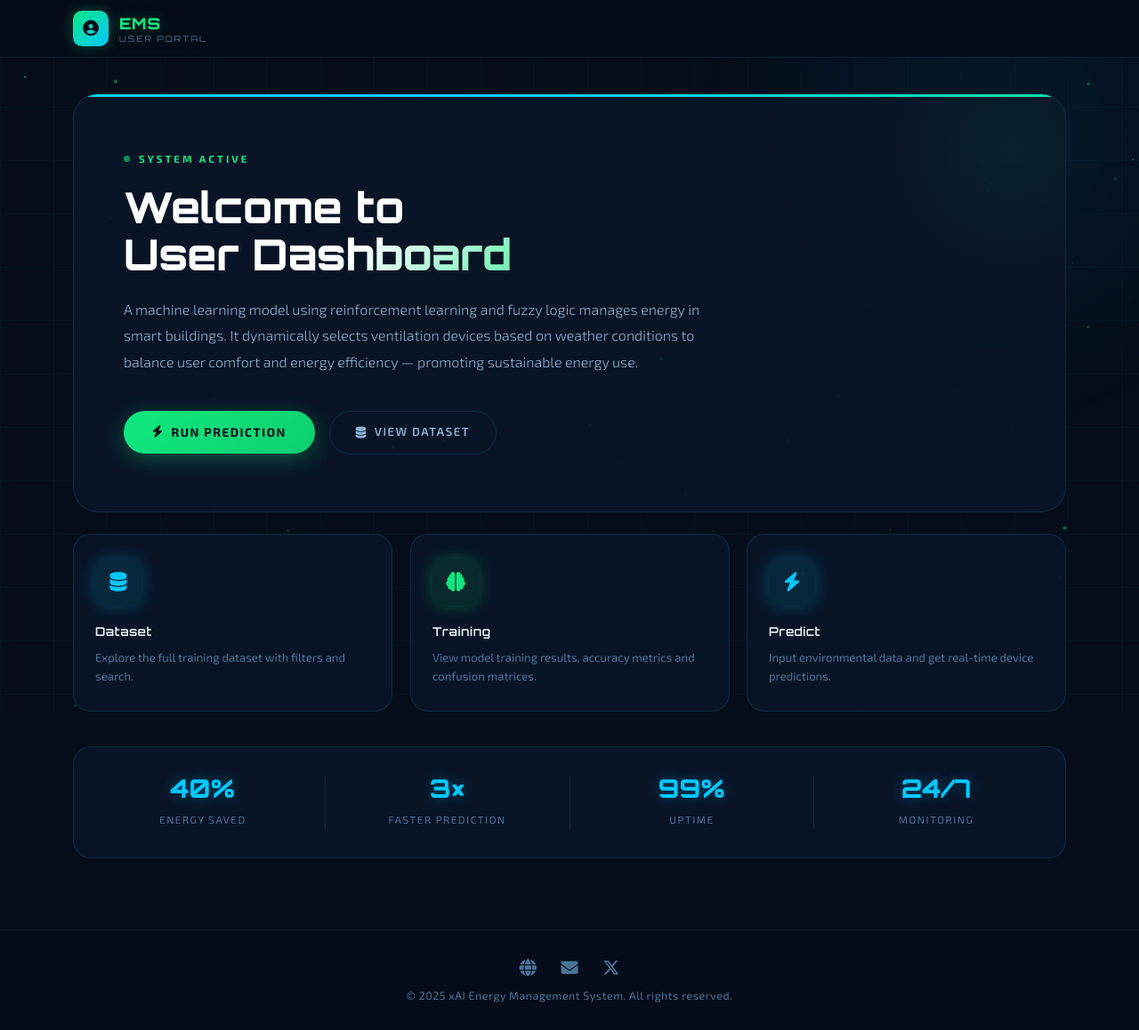
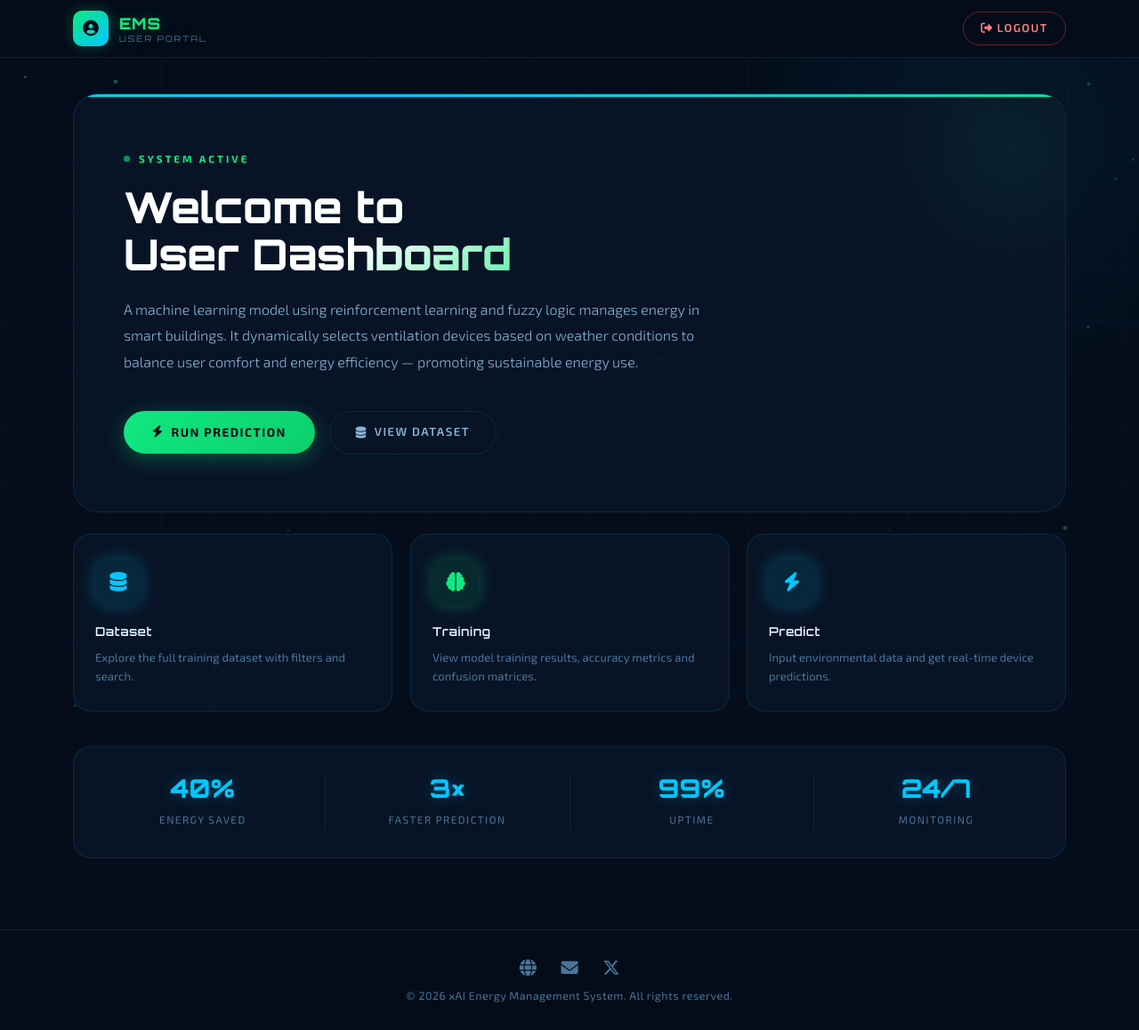
Before and after one commit to sivashankarlingam/energy_management, a Django app: page /UserHome/ in a window 1280 px wide. Shown: the whole page at 89% size. Run offline with Django 5.2, Linux system fonts and the light colour scheme; some libraries are stand-ins or nearby versions.

Commit message:
Add logout button visibility and update footer year to 2026

```diff
--- a/assets/templates/base.html
+++ b/assets/templates/base.html
@@ -760,7 +760,7 @@
                 <a href="mailto:support@x.ai" aria-label="Email"><i class="fas fa-envelope"></i></a>
                 <a href="https://twitter.com/xAI" target="_blank" aria-label="Twitter"><i class="fab fa-x-twitter"></i></a>
             </div>
-            <p>© 2025 xAI Energy Management System. All rights reserved.</p>
+            <p>© 2026 xAI Energy Management System. All rights reserved.</p>
         </div>
     </footer>
 </div>
--- a/assets/templates/users/userbase.html
+++ b/assets/templates/users/userbase.html
@@ -520,14 +520,8 @@
                     </div>
                 </a>
 
-                <!-- Mobile Toggle -->
-                <button class="navbar-toggler-ems d-lg-none" id="navToggle" aria-label="Toggle navigation">
-                    <span class="icon-bar"></span>
-                    <span class="icon-bar"></span>
-                    <span class="icon-bar"></span>
-                </button>
-
-                <!-- Nav Links -->
+                <!-- Nav Links + Actions -->
+                <div class="d-flex align-items-center">
                     <div class="collapse navbar-collapse-ems" id="navbarCollapse">
                         <ul class="nav-ems">
                             <li class="nav-item {% block home_user %}{% endblock %}">
@@ -550,12 +544,20 @@
                                     <i class="fas fa-bolt me-1 opacity-75"></i>Predict
                                 </a>
                             </li>
-                        <li class="nav-item">
-                            <a class="btn-logout ms-2" href="{% url 'index' %}">
+                        </ul>
+                    </div>
+
+                    <!-- Always Visible Logout -->
+                    <a class="btn-logout ms-lg-3 ms-2" href="{% url 'logout' %}">
                         <i class="fas fa-right-from-bracket me-1"></i>Logout
                     </a>
-                        </li>
-                    </ul>
+
+                    <!-- Mobile Toggle -->
+                    <button class="navbar-toggler-ems d-lg-none ms-3" id="navToggle" aria-label="Toggle navigation">
+                        <span class="icon-bar"></span>
+                        <span class="icon-bar"></span>
+                        <span class="icon-bar"></span>
+                    </button>
                 </div>
             </div>
         </div>
@@ -580,7 +582,7 @@
                 <a href="mailto:support@x.ai"><i class="fas fa-envelope"></i></a>
                 <a href="https://twitter.com/xAI" target="_blank"><i class="fab fa-x-twitter"></i></a>
             </div>
-            <p>© 2025 xAI Energy Management System. All rights reserved.</p>
+            <p>© 2026 xAI Energy Management System. All rights reserved.</p>
         </div>
     </footer>
 </div>
--- a/energy_management/urls.py
+++ b/energy_management/urls.py
@@ -32,6 +32,7 @@ urlpatterns = [
     path("UserRegister/", mainView.UserRegister, name="UserRegister"),
     path("AdminLogin/", mainView.AdminLogin, name="AdminLogin"),
     path("UserLogin/", mainView.UserLogin, name="UserLogin"),
+    path("logout/", mainView.logout, name="logout"),
 
     ### User Side Views
     path("UserRegisterActions/", usr.UserRegisterActions, name="UserRegisterActions"),
```
Also changed, not shown: assets/templates/admins/adminbase.html (+18 -14 lines), db.sqlite3. Lines whose indentation alone changed are shown as unchanged.
